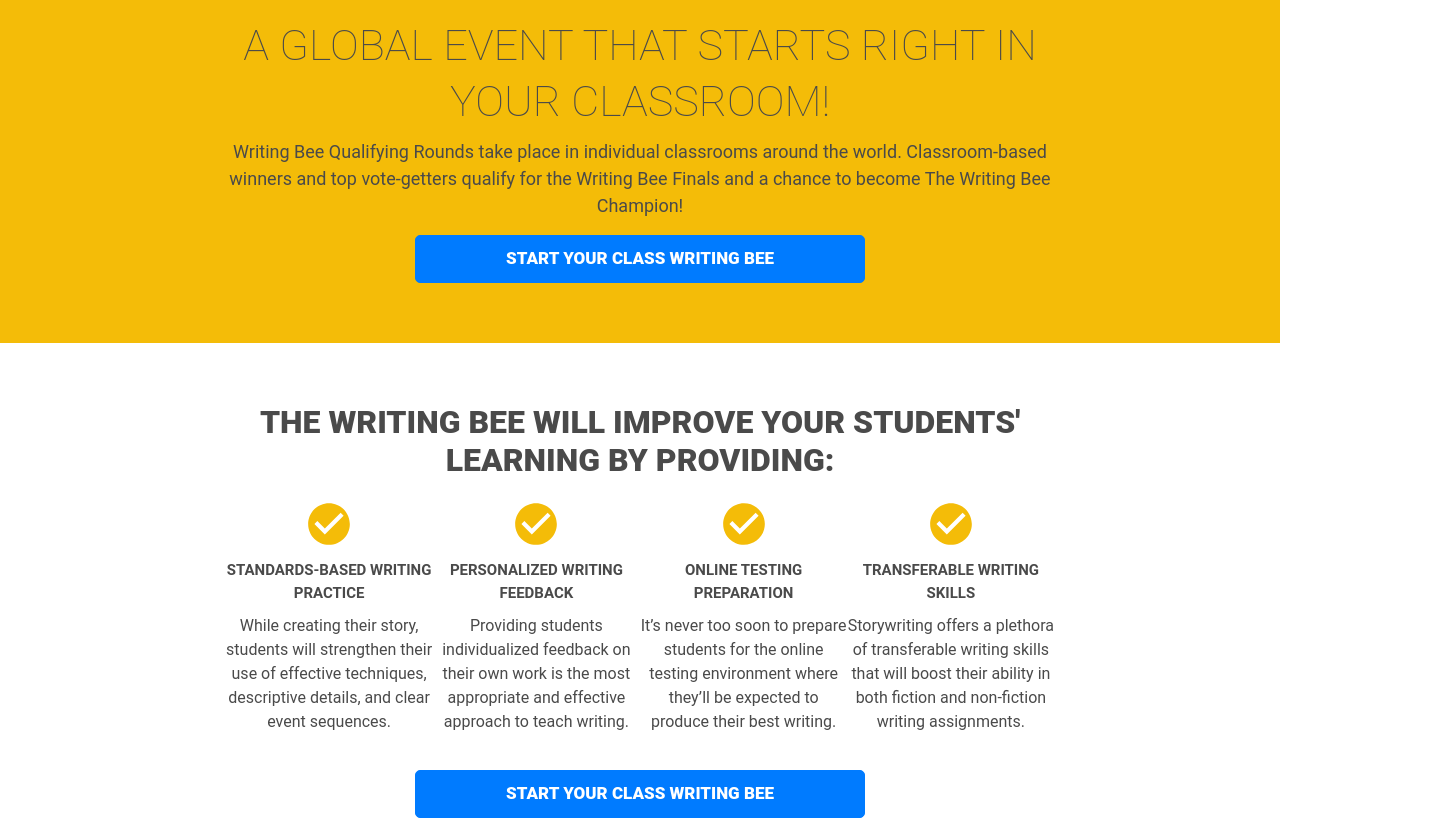
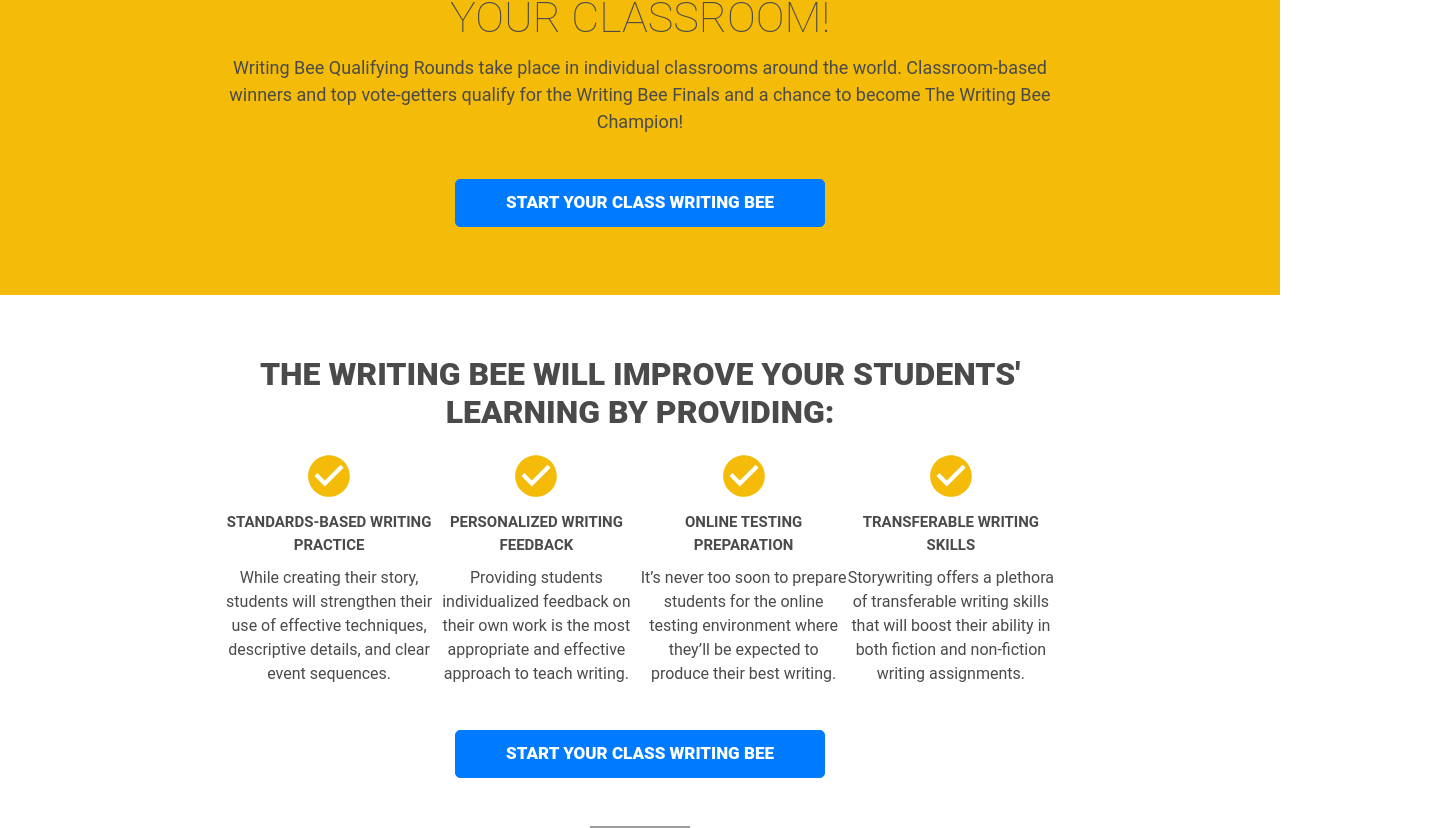
Before and after one commit to MartaObregon/writing-test-app, a React (Create React App) app: page / in a window 1280 px wide. Shown: the part 1732-2560 px from the top of the page, 1440 px wide, since content can reach past the window. Built offline with nearby package versions, Linux system fonts and the light colour scheme; grey boxes are pictures that could not be loaded.

Commit message:
links and final touches

```diff
--- a/package.json
+++ b/package.json
@@ -12,6 +12,7 @@
     "react": "^17.0.1",
     "react-bootstrap": "^1.4.3",
     "react-dom": "^17.0.1",
+    "react-router-dom": "^5.2.0",
     "react-scripts": "4.0.1",
     "web-vitals": "^0.2.4"
   },
--- a/src/components/Body/SectionTop.css
+++ b/src/components/Body/SectionTop.css
@@ -31,7 +31,7 @@
 
 }
 
-.section-top-container>button{
+.btn{
     width: 100%;
     max-width: 450px;
     padding:10px 50px;
--- a/src/components/Body/SectionTop.js
+++ b/src/components/Body/SectionTop.js
@@ -1,6 +1,7 @@
 import React from 'react';
 import {Button} from 'react-bootstrap'
 import './SectionTop.css'
+import { Nav} from 'react-bootstrap'
 
 function SectionTop() {
     return (
@@ -8,7 +9,7 @@
             <div className="section-top-container">
                 <h1>A GLOBAL EVENT THAT STARTS RIGHT IN YOUR CLASSROOM!</h1>
                 <p>Writing Bee Qualifying Rounds take place in individual classrooms around the world. Classroom-based winners and top vote-getters qualify for the Writing Bee Finals and a chance to become The Writing Bee Champion!</p>
-                <Button variant="primary">START YOUR CLASS WRITING BEE</Button>
+                <Nav.Link href="https://boomwriter.com/auth/teacher/signup"><Button classname="btn" variant="primary">START YOUR CLASS WRITING BEE</Button></Nav.Link>
             </div>
 
         </div>
--- a/src/components/Body/SectionWhite.css
+++ b/src/components/Body/SectionWhite.css
@@ -108,15 +108,7 @@
 }
 
 
-.section-white-checklist>button{
-    width: 100%;
-    max-width: 450px;
-    padding:10px 50px;
-    font-weight: 900;
-    border-radius: 5px;
-    font-size: 17px;
-    margin-top:20px;
-}
+
 
 
 
@@ -153,7 +145,7 @@
     width: 200px;
     height: 300px;
 }
-.section-white-testimony>button{
+.btn{
     width: 100%;
     max-width: 450px;
     padding:10px 50px;
--- a/src/components/Body/SectionWhite.js
+++ b/src/components/Body/SectionWhite.js
@@ -3,7 +3,8 @@
 import CheckCircleIcon from '@material-ui/icons/CheckCircle';
 import {Button} from 'react-bootstrap'
 import { Avatar } from '@material-ui/core';
-import { FormatItalic } from '@material-ui/icons';
+
+import { Nav} from 'react-bootstrap'
 
 function SectionWhite() {
     return (
@@ -50,7 +51,7 @@
 
                 </ul>
 
-                <Button variant="primary">START YOUR CLASS WRITING BEE</Button>
+                <Nav.Link href="https://boomwriter.com/auth/teacher/signup"><Button classname="btn" variant="primary">START YOUR CLASS WRITING BEE</Button></Nav.Link>
             </div>
 
             <div className="section-white-testimony">
@@ -65,7 +66,7 @@
                     <span className="testimony-address">Camino Elementary School, Camino, California USA</span>
                 </div>
 
-                <Button variant="primary">START YOUR CLASS WRITING BEE</Button>
+                <Nav.Link href="https://boomwriter.com/auth/teacher/signup"><Button classname="btn" variant="primary">START YOUR CLASS WRITING BEE</Button></Nav.Link>
             </div>
 
         </div>
--- a/src/components/Footer/Footer.css
+++ b/src/components/Footer/Footer.css
@@ -13,8 +13,21 @@
     align-items: center;
     justify-content: space-evenly;
     margin: 40px;
+    max-width: 800px;
 }
 
 .footer-text{
     line-height: 0.5;
+    display: flex;
+    flex-direction: column;
 }
+
+.footer-text>span{
+    display: flex;
+    align-items: center;
+
+}
+.footer-text>span>a{
+    color:white;
+    text-decoration: underline;
+}
--- a/src/components/Footer/Footer.js
+++ b/src/components/Footer/Footer.js
@@ -1,5 +1,6 @@
 import React from 'react'
 import './Footer.css'
+import { Nav} from 'react-bootstrap'
 
 function Footer() {
     return (
@@ -12,7 +13,7 @@
 
             <div className="footer-text">
                 <p>The Writing Bee is powered by BoomWriter</p>
-                <p>To find out more visit www.boomwriter.com</p>
+                <span>To find out more visit <Nav.Link href="https://boomwriter.com/">www.boomwriter.com</Nav.Link> </span>
             </div>
 
         </div>
--- a/src/components/Header/Header.css
+++ b/src/components/Header/Header.css
@@ -87,6 +87,7 @@
 .header-powered>img{
     width: 40%;
     min-width: 250px;
+    max-width: 400px;
 }
 
 .header-img{
--- a/src/components/Header/Header.js
+++ b/src/components/Header/Header.js
@@ -1,6 +1,7 @@
 import React, { useEffect, useState } from 'react'
 import Nav from './Menu'
 import "./Header.css"
+import {Link} from 'react-router-dom'
 
 function Header() {
 
--- a/src/components/Header/Menu.js
+++ b/src/components/Header/Menu.js
@@ -1,8 +1,13 @@
-import React from 'react'
+import React, { useEffect, useState } from 'react'
 import {Navbar, Nav} from 'react-bootstrap'
+
 import './Menu.css'
 
 function Menu() {
+
+
+
+
     return (
         <div className="menu">
             <Navbar collapseOnSelect expand="sm" bg="light" variant="light" sticky="top" className="menuContainer">
@@ -12,8 +17,8 @@
                 <Navbar.Collapse id="responsive-navbar-nav">
                     <Nav className="mr-auto">
 
-                    <Nav.Link href="#pricing">Home</Nav.Link>
-                    <Nav.Link href="#pricing">Past Writing Bees</Nav.Link>
+                    <Nav.Link href="/">Home</Nav.Link>
+                    <Nav.Link href="https://thewritingbee.org/past_writing_bees.html">Past Writing Bees</Nav.Link>
                     </Nav>
 
                 </Navbar.Collapse>
```
Also changed, not shown: src/index.js (+6 -2 lines), 2 other files (tests, documents, lock files or other folders).
